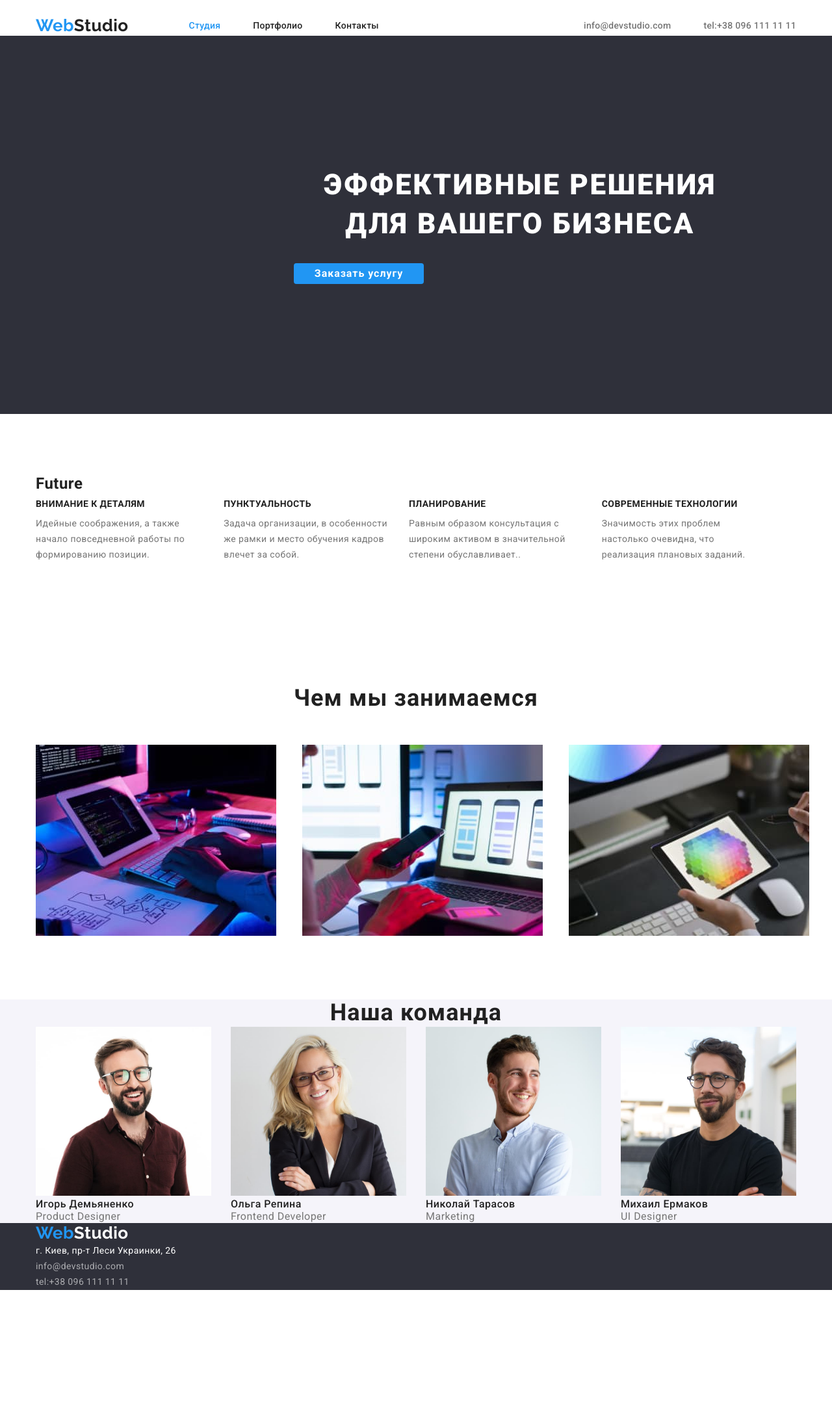
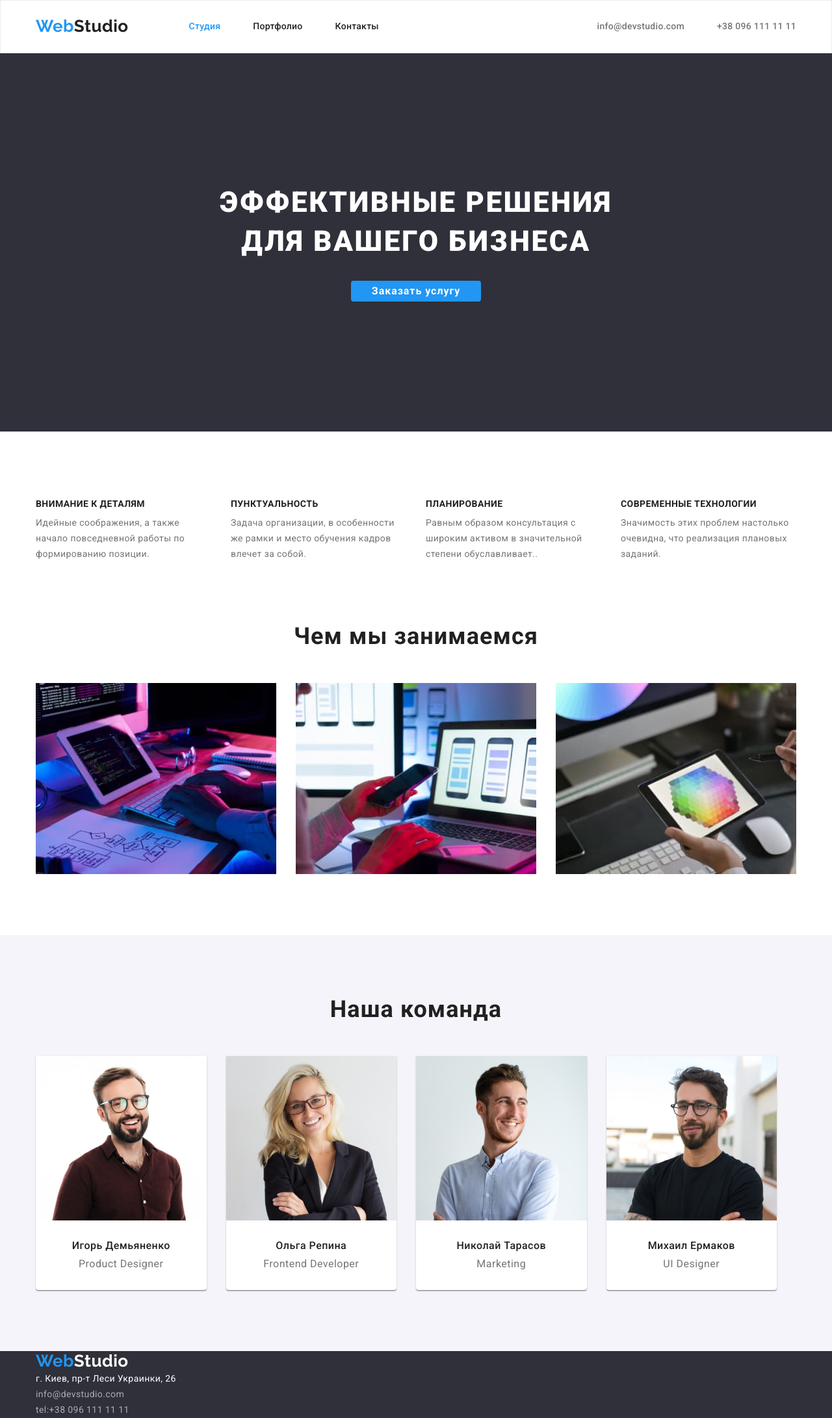
Before and after one commit to Yevhen777/goit-markup-hw-03, a plain HTML site: page index.html in a window 1280 px wide. Shown: the whole page at 65% size. Before the commit the page ends 1985 px from the top, so only its background shows below. Drawn offline with nearby package versions, Linux system fonts and the light colour scheme.

Commit message:
home task 3

```diff
--- a/css/styles.css
+++ b/css/styles.css
@@ -20,6 +20,12 @@ h6 {
 ul {
   margin: 0;
   padding: 0;
+}
+
+img {
+  display: block;
+  max-width: 100%;
+  height: auto;
 }
 
 .container {
@@ -49,7 +55,8 @@ body {
 
 .header-box {
   padding-top: 24px;
-  padding-bottom: 25;
+  padding-bottom: 25px;
+  border: 1px solid #ececec;
 }
 
 /* Site nav */
@@ -97,6 +104,7 @@ body {
   color: var(--text-color-main);
 
   margin-right: 50px;
+  padding: 32px 0;
 }
 
 .text-nav-one:hover,
@@ -172,9 +180,7 @@ body {
 
 .hero-container {
   padding-top: 200px;
-  padding-right: 452px;
   padding-bottom: 200px;
-  padding-left: 452px;
 }
 
 .hero {
@@ -188,12 +194,8 @@ body {
   letter-spacing: 0.06em;
   text-transform: uppercase;
   color: var(--background-color);
-  align-items: center;
-  width: 696px;
-}
-.hero-title {
+
   text-align: center;
-  padding-bottom: 30px;
 }
 
 .hero-btn {
@@ -208,10 +210,11 @@ body {
   border: none;
   border-radius: 4px;
 
-  margin: 30px;
+  margin-top: 30px;
   width: 200px;
   display: block;
-  margin: 0;
+  margin-right: auto;
+  margin-left: auto;
 }
 
 .hero-btn:hover,
@@ -221,11 +224,27 @@ body {
 
 /* Преимущества */
 
+.visually-hidden {
+  position: absolute;
+  width: 1px;
+  height: 1px;
+  margin: -1px;
+  border: 0;
+  padding: 0;
+  white-space: nowrap;
+  clip-path: inset(100%);
+  clip: rect(0 0 0 0);
+  overflow: hidden;
+}
+
 .section-info {
   padding-top: 94px;
   padding-bottom: 94px;
 }
 
+.item-info {
+  width: 270px;
+}
 .list-info {
   display: flex;
   margin-right: 30px;
@@ -237,9 +256,11 @@ body {
 .item {
   margin-right: 30px;
 }
+
 .item-text {
-  padding-bottom: 10px;
+  margin-bottom: 10px;
 }
+
 .list-info {
   padding-top: 10px;
 }
@@ -263,11 +284,10 @@ body {
 /* Виды услуг */
 
 .section-heading {
-  padding-top: 94px;
   padding-bottom: 94px;
 }
 .section-list :not(:last-child) {
-  margin-right: 40px;
+  margin-right: 30px;
 }
 
 .section-list {
@@ -287,8 +307,8 @@ body {
 
 /* Team */
 .section-team {
-  padding-top: 94;
-  padding-bottom: 94;
+  padding-top: 94px;
+  padding-bottom: 94px;
 }
 
 .team-item {
@@ -298,15 +318,26 @@ body {
 
 .title-team {
   text-align: center;
-  padding-bottom: 50;
+  padding-bottom: 50px;
 }
 
 .team-img:not(:last-child) {
   margin-right: 30px;
 }
+.team-img {
+  width: 270px;
+
+  background: #ffffff;
+  box-shadow: 0px 1px 3px rgba(0, 0, 0, 0.12), 0px 1px 1px rgba(0, 0, 0, 0.14), 0px 2px 1px rgba(0, 0, 0, 0.2);
+  border-radius: 0px 0px 4px 4px;
+}
 
 .section-team {
   background-color: #f5f4fa;
+}
+
+.item-text-box {
+  padding: 30px 24px;
 }
 
 .title-team {
@@ -323,6 +354,8 @@ body {
   line-height: 1.18;
   letter-spacing: 0.03em;
   color: var(--text-color-main);
+  margin-bottom: 10px;
+  text-align: center;
 }
 
 .info-team {
@@ -330,6 +363,7 @@ body {
   line-height: 1.18;
   letter-spacing: 0.03em;
   color: var(--text-color-secondary);
+  text-align: center;
 }
 
 /* Футер */
@@ -448,10 +482,11 @@ body {
 
 .list-button {
   cursor: pointer;
+  padding: 6px 22px;
 }
 .item-btn {
   padding-top: 94px;
-  padding-bottom: 94;
+  padding-bottom: 94px;
 }
 
 .btn-all {
@@ -480,6 +515,7 @@ body {
 .item-btn .list-button:hover,
 .list-button:focus {
   color: var(--background-color);
+  background-color: var(--accent-color);
 }
 
 /* Работы */
@@ -495,17 +531,22 @@ body {
   margin: 0 auto;
 }
 
+.portfolio-text-box {
+  padding: 20px 24px;
+}
+
 .portfolio-img {
   display: flex;
   flex-wrap: wrap;
-  flex-basis: calc(100% / 3 - 30px);
-  margin-top: -30px;
-  margin-left: -30px;
+  margin-right: -15px;
+  margin-left: -15px;
 }
 .portfolio-list {
-  margin-top: 30px;
-  margin-right: 30px;
+  margin: 15px;
   width: 370px;
+  background: #ffffff;
+  border: 1px solid #eeeeee;
+  box-sizing: border-box;
 }
 .portfolio-title {
   font-weight: 700;
--- a/index.html
+++ b/index.html
@@ -44,10 +44,10 @@
         <div class="contact-text">
           <ul class="text list">
             <li>
-              <a href="" class="link text-mail">info@devstudio.com</a>
+              <a href="mailto:info@devstudio.com" class="link text-mail">info@devstudio.com</a>
             </li>
             <li>
-              <a href="" class="link text-tel">tel:+38 096 111 11 11</a>
+              <a href="tel:+380961111111" class="link text-tel">+38 096 111 11 11</a>
             </li>
           </ul>
         </div>
@@ -57,8 +57,8 @@
     <!--Основной заголовок-->
     <main>
       <section class="hero">
-        <div class="conteiner hero-container">
-          <h1 class="hero-title">ЭФФЕКТИВНЫЕ PЕШЕНИЯ ДЛЯ ВАШЕГО БИЗНЕСА</h1>
+        <div class="container hero-container">
+          <h1 class="hero-title">ЭФФЕКТИВНЫЕ PЕШЕНИЯ <br />ДЛЯ ВАШЕГО БИЗНЕСА</h1>
           <button type="submit" class="hero-btn">Заказать услугу</button>
         </div>
       </section>
@@ -67,7 +67,7 @@
 
       <section class="section-info">
         <div class="container container-info">
-          <h2 class="future text">Future</h2>
+          <h2 class="visually-hidden">Future</h2>
           <ul class="list-info list">
             <li class="item">
               <h3 class="item-text">ВНИМАНИЕ К ДЕТАЛЯМ</h3>
@@ -99,14 +99,14 @@
         <div class="container">
           <h2 class="title-hedding">Чем мы занимаемся</h2>
           <ul class="list section-list">
-            <li class="img-item">
-              <img src="./images/img1.jpg" alt="планшет с программой и клавиатура" width="370" />
+            <li class="img-list">
+              <img class="img-item" src="./images/img1.jpg" alt="планшет с программой и клавиатура" width="370" />
             </li>
-            <li class="img-item">
-              <img src="./images/img2.jpg" alt="Ноутбук  и телефон в руке" width="370" />
+            <li class="img-list">
+              <img class="img-item" src="./images/img2.jpg" alt="Ноутбук  и телефон в руке" width="370" />
             </li>
-            <li class="img-item">
-              <img src="./images/img3.jpg" alt="планшет в руке с написанной программой" width="370" />
+            <li class="img-list">
+              <img class="img-item" src="./images/img3.jpg" alt="планшет в руке с написанной программой" width="370" />
             </li>
           </ul>
         </div>
@@ -120,26 +120,34 @@
           <ul class="team-item list">
             <li class="team-img">
               <img src="./images/img4.jpg" alt="Игорь Демьяненко" width="270" />
+              <div class="item-text-box">
                 <h3 class="team-caption">Игорь Демьяненко</h3>
                 <p class="info-team" lang="en">Product Designer</p>
+              </div>
             </li>
 
             <li class="team-img">
               <img src="./images/img5.jpg" alt="Ольга Репина" width="270" />
+              <div class="item-text-box">
                 <h3 class="team-caption">Ольга Репина</h3>
                 <p class="info-team" lang="en">Frontend Developer</p>
+              </div>
             </li>
 
             <li class="team-img">
               <img src="./images/img6.jpg" alt="Николай Тарасов" width="270" />
+              <div class="item-text-box">
                 <h3 class="team-caption">Николай Тарасов</h3>
                 <p class="info-team" lang="en">Marketing</p>
+              </div>
             </li>
 
             <li class="team-img">
               <img src="./images/img7.jpg" alt="Михаил Ермаков" width="270" />
+              <div class="item-text-box">
                 <h3 class="team-caption">Михаил Ермаков</h3>
                 <p class="info-team" lang="en">UI Designer</p>
+              </div>
             </li>
           </ul>
         </div>
```
Also changed, not shown: portfolio.html (+23 -4 lines). Lines whose indentation alone changed are shown as unchanged.
